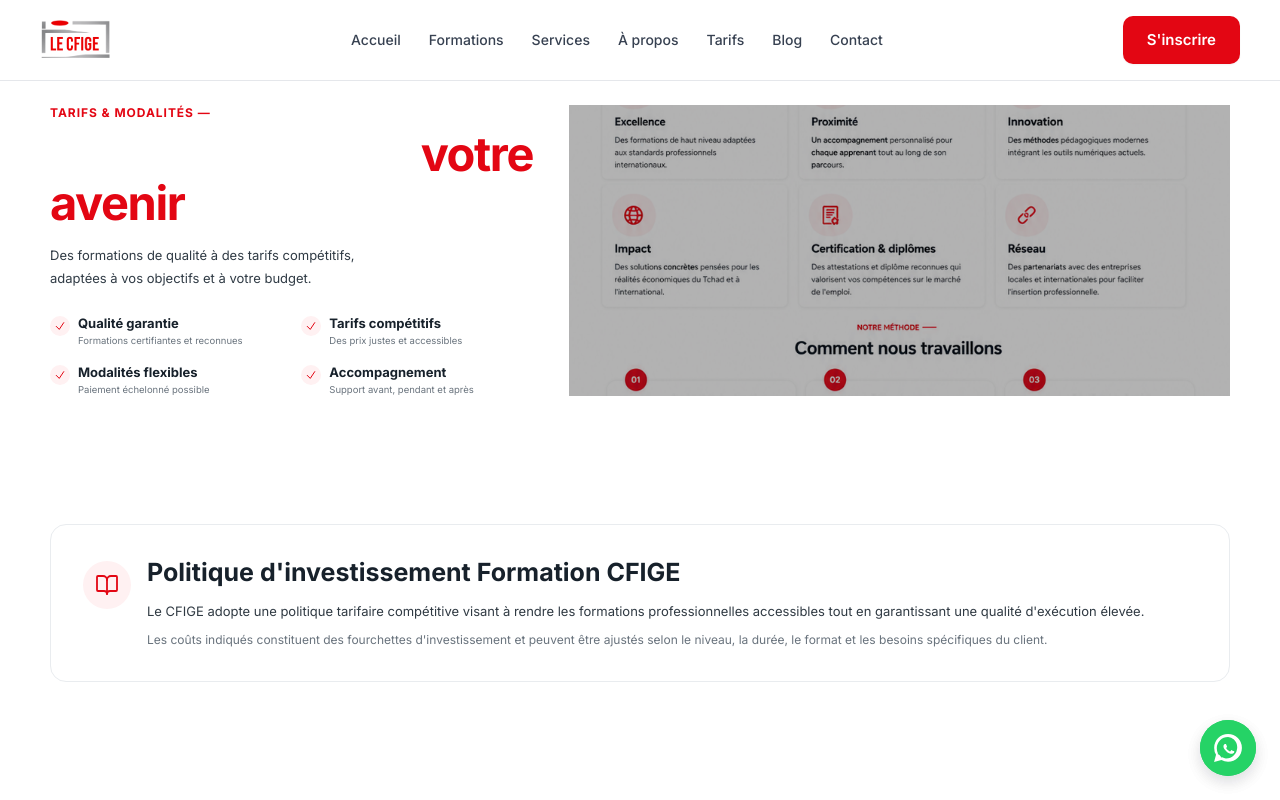
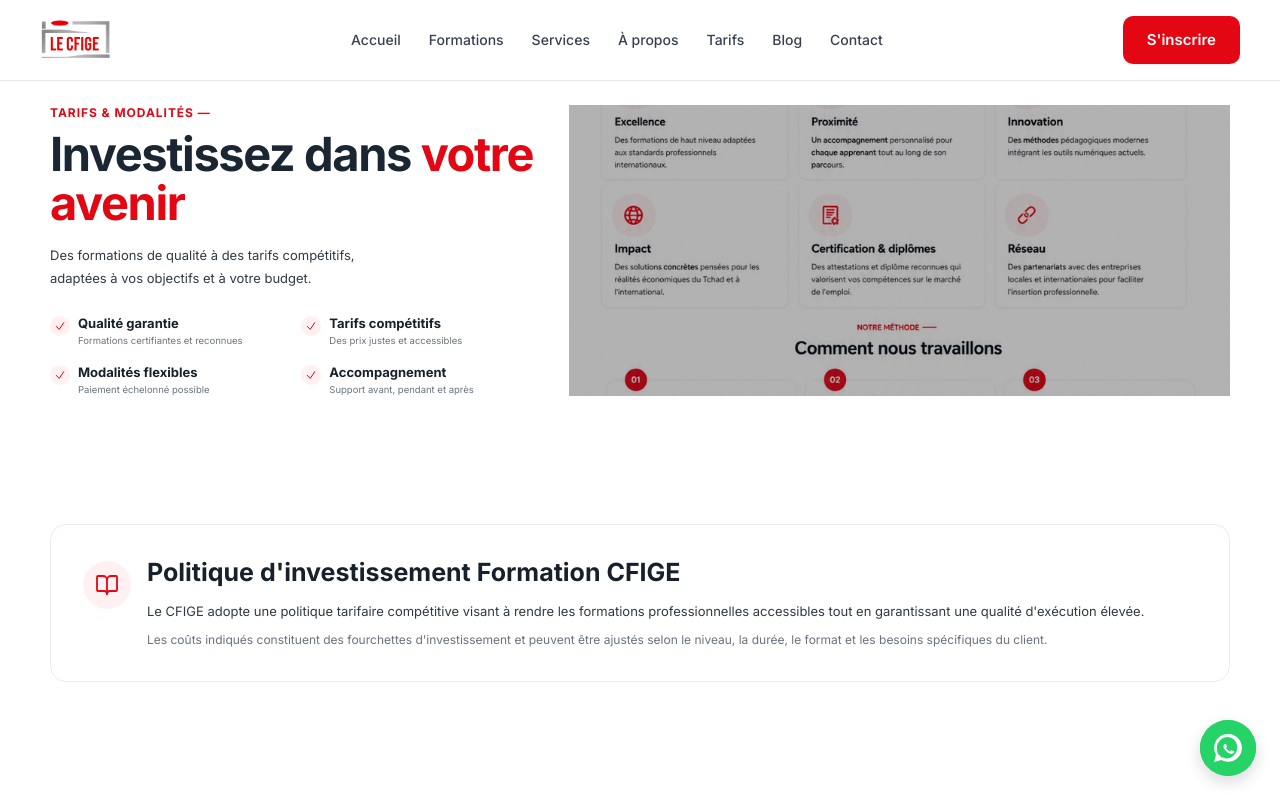
Before and after one commit to marcmahonte-art/cfige-tchad, a Next.js app: page /tarifs-modalites in a window 1280 px wide. Shown: the top 800 px of the page. Built offline with nearby package versions, Linux system fonts and the light colour scheme.

Commit message:
fix: hero H1 text-white vers #1A2733 matching services

```diff
--- a/src/components/about/about-hero.tsx
+++ b/src/components/about/about-hero.tsx
@@ -13,7 +13,7 @@
             <p className="text-xs font-bold uppercase tracking-[0.08em] text-primary">À PROPOS —</p>
             <h1
               id="about-hero-title"
-              className="mt-2 text-[40px] font-bold leading-[1.05] tracking-[-0.03em] text-white md:text-[47px]"
+              className="mt-2 text-[40px] font-bold leading-[1.05] tracking-[-0.03em] text-[#1A2733] md:text-[47px]"
             >
               Qui <span className="text-primary">sommes-nous ?</span>
             </h1>
--- a/src/components/pricing/PricingHero.tsx
+++ b/src/components/pricing/PricingHero.tsx
@@ -14,7 +14,7 @@
             </p>
             <h1
               id="pricing-hero-title"
-              className="mt-2 text-[40px] font-bold leading-[1.05] tracking-[-0.03em] text-white md:text-[47px]"
+              className="mt-2 text-[40px] font-bold leading-[1.05] tracking-[-0.03em] text-[#1A2733] md:text-[47px]"
             >
               Investissez dans{" "}
               <span className="text-primary">votre avenir</span>
```
